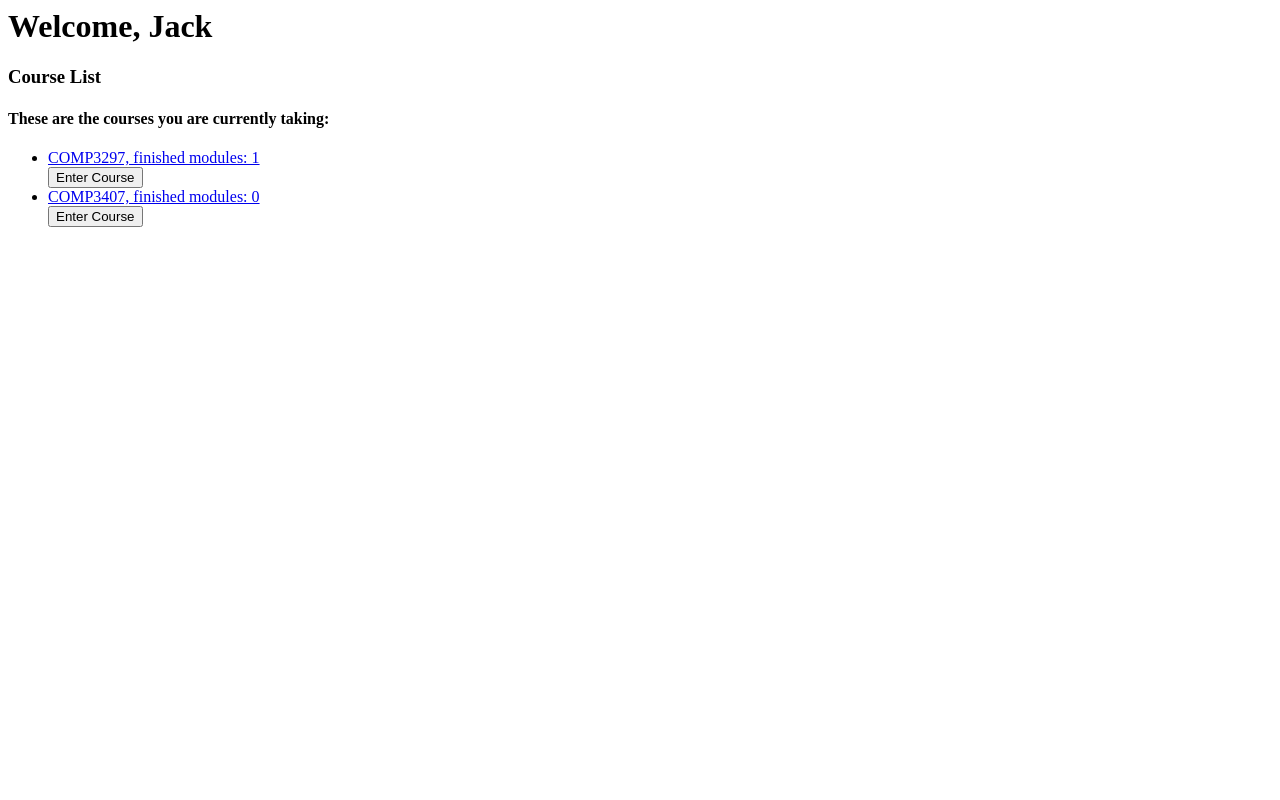
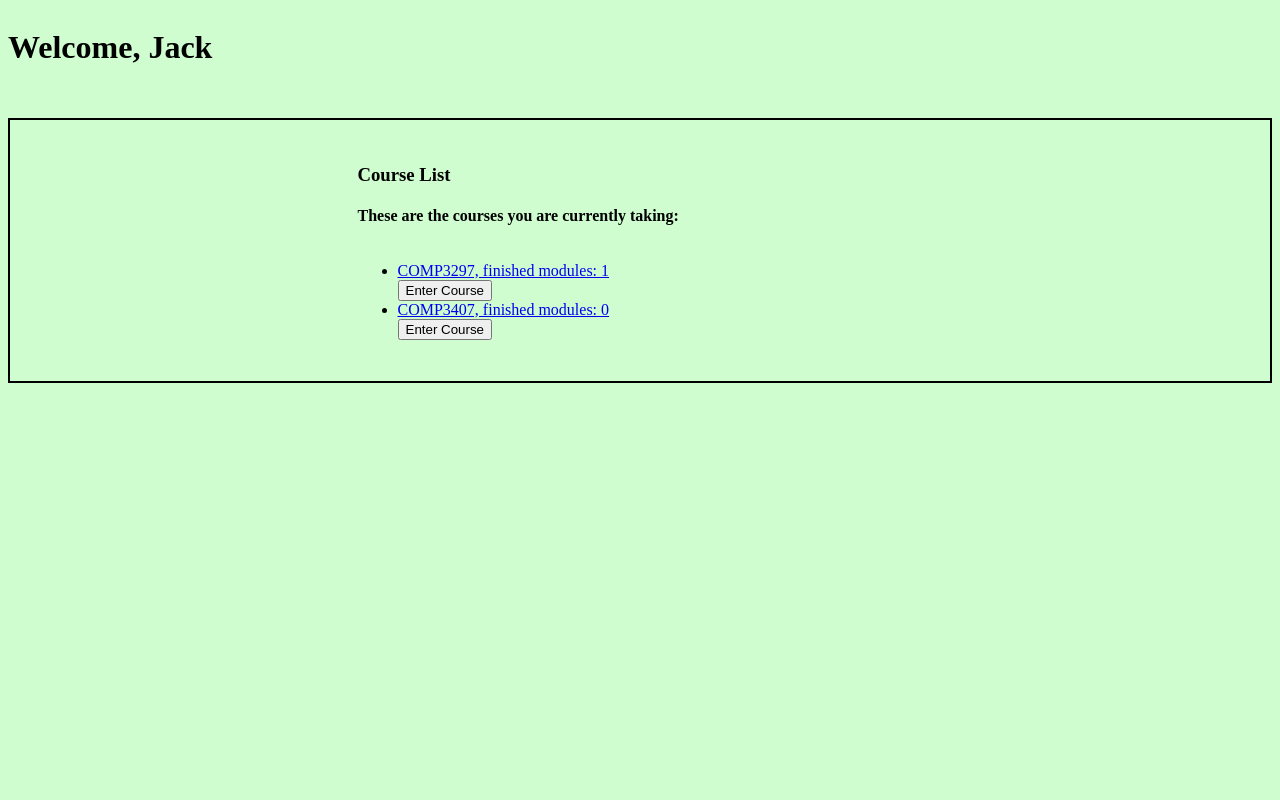
Before and after one commit to gracesy23/COMP3297, a Django app: page /learner/1/ in a window 1280 px wide. Run offline with Django 3.2, Linux system fonts and the light colour scheme; data comes from the database, SQL or seed files in the repository.

Commit message:
update learner ui

```diff
--- /dev/null
+++ b/ICE/static/learner.css
@@ -0,0 +1,153 @@
+.headcontainer {
+    display: grid;
+        grid-column-gap: 10px;
+        grid-row-gap: 15px;
+  }
+  body {
+    background-color: rgb(207, 253, 207);
+  }
+  .header {
+    grid-column-start: 1;
+
+  }
+
+  #container {
+    display: grid;
+    grid-template-columns: 1fr 3fr;
+        grid-column-gap: 10px;
+        grid-row-gap: 15px;
+        border: 2px solid black;
+  }
+
+  .grid {
+  padding: 25px;
+  font-size: 3rem;
+  }
+
+  img {
+    max-width: 100%;
+    max-height: 250px;
+  }
+
+  .sidebar {
+    grid-column-start: 1;
+    grid-column-end: 2;
+    grid-row-start: 1;
+    grid-row-end: 2;
+    border-right: 0px solid black;
+    border-right-style: dotted;
+    font-size: large;
+    display: block;
+  }
+
+  .content {
+    grid-column-start: 2;
+    grid-column-end: 3;
+    grid-row-start: 1;
+    grid-row-end: 2;
+    font-size: medium;
+  }
+
+  .course-container {
+    display: grid;
+    grid-template-columns: 2fr 2fr 1fr;
+        grid-column-gap: 10px;
+        grid-row-gap: 15px;
+  }
+
+  #courses{
+    grid-column-start: 1;
+    grid-column-end: 3;
+    grid-row-start: 1;
+    grid-row-end: 2;
+  }
+  #component-list{
+    grid-column-start: 1;
+    grid-column-end: 3;
+    grid-row-start: 2;
+    grid-row-end: 3;
+  }
+  #item3img{
+    grid-column-start: 1;
+    grid-column-end: 2;
+    grid-row-start: 3;
+    grid-row-end: 4;
+  }
+  #item3{
+    grid-column-start: 2;
+    grid-column-end: 3;
+    grid-row-start: 3;
+    grid-row-end: 4;
+  }
+
+
+  .ppage {
+    grid-column-start: 1;
+    grid-column-end: 2;
+    grid-row-start: 4;
+    grid-row-end: 5;
+  }
+  .pageno {
+    grid-column-start: 2;
+    grid-column-end: 3;
+    grid-row-start: 4;
+    grid-row-end: 5;
+  }
+  .npage {
+    grid-column-start: 3;
+    grid-column-end: 4;
+    grid-row-start: 4;
+    grid-row-end: 5;
+  }
+
+  #container2 {
+        border: 2px solid black;
+  }
+
+  #item-container2 {
+    display: grid;
+    grid-template-columns: 1fr 1fr;
+        grid-column-gap: 10px;
+        grid-row-gap: 15px;
+  }
+  #spcart{
+    grid-column-start: 1;
+    grid-column-end: 2;
+    grid-row-start: 1;
+    grid-row-end: 2;
+
+  }
+  #price2{
+    grid-column-start: 3;
+    grid-column-end: 4;
+    grid-row-start: 2;
+    grid-row-end: 3;
+
+  }
+  #quantity2{
+    grid-column-start: 4;
+    grid-column-end: 5;
+    grid-row-start: 2;
+    grid-row-end: 3;
+
+
+  }
+  .item2{
+    grid-column-start: 2;
+    grid-column-end: 3;
+      grid-row-start: 1;
+    grid-row-end: 3;
+  }
+  .itemp2{
+    grid-column-start: 3;
+    grid-column-end: 4;
+  }
+  .itemq2{
+    grid-column-start: 4;
+    grid-column-end: 5;
+  }
+
+  #checkout {
+    grid-column-start: 2;
+    grid-column-end: 5;
+  }
--- a/ICE/templates/learner.html
+++ b/ICE/templates/learner.html
@@ -5,7 +5,8 @@
     <meta charset="utf-8">
     <meta name="viewport" content="width=device-width, initial-scale=1.0">
     <script src="https://ajax.googleapis.com/ajax/libs/jquery/3.3.1/jquery.min.js"></script>
-    <link rel="stylesheet" href="learner.css">
+    {% load static %}
+    <link rel="stylesheet" type="text/css" href="{% static 'learner.css' %}">
     <title>Learner's homepage</title>
   </head>
 
@@ -55,6 +56,9 @@
           <div id="component-list">
             <h3>Component</h3>
             <button id="quizbutton">Attemp Quiz</button><br>
+            {% if check == 1 %}
+            <a href = "{% url 'quiz' lid=lid qid=quiz p=p cid=cid %}">Take the quiz</a>
+            {% endif %}
             <p></p>
             <button id="coursebutton">Back to Courses</button>
           </div>
```
Lines whose indentation alone changed are shown as unchanged.
